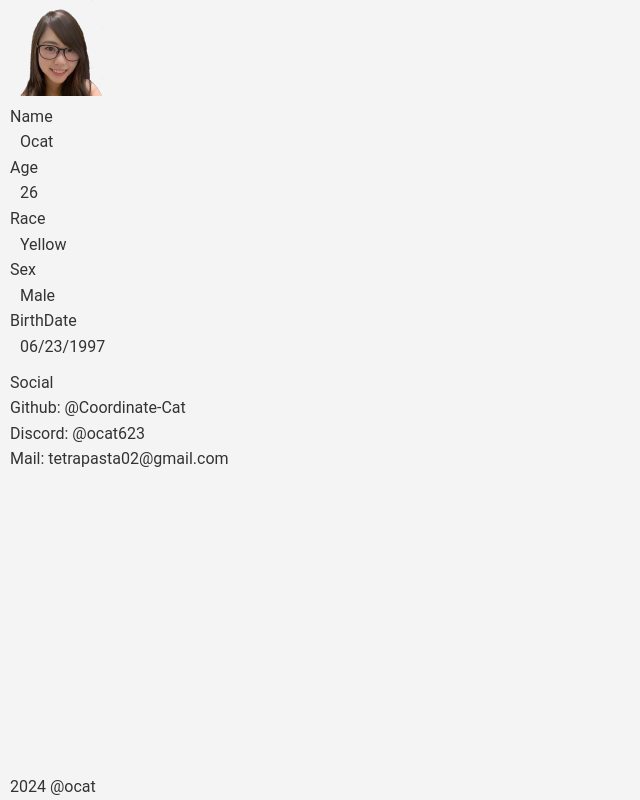
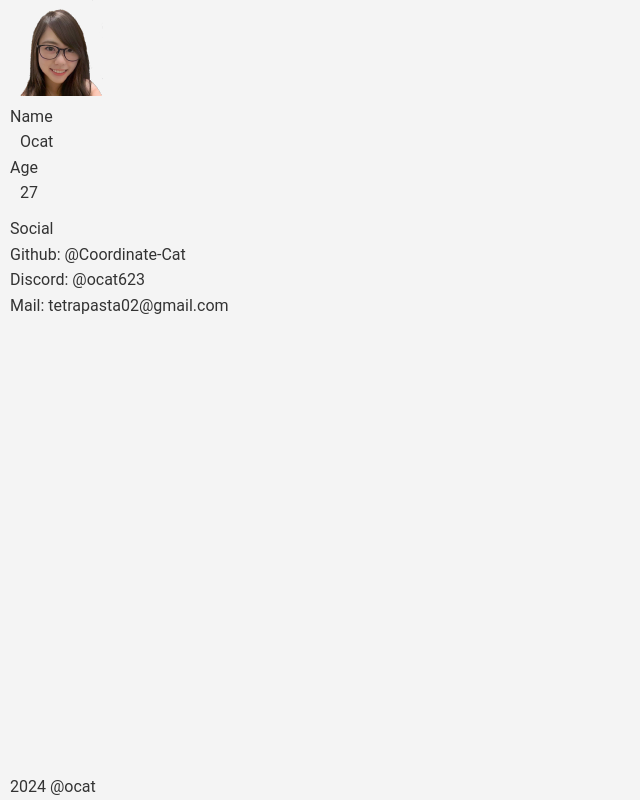
Before and after one commit to Coordinate-Cat/ocat, a plain HTML site: page index.html in a window 1280 px wide. Shown: the whole page, without its empty margins (0-640 px from the left). Drawn offline with Linux system fonts and the light colour scheme.

Commit message:
Update index.html

```diff
--- a/index.html
+++ b/index.html
@@ -17,19 +17,7 @@
       </div>
       <div>
         <p>Age</p>
-        <p class="info">26</p>
-      </div>
-      <div>
-        <p>Race</p>
-        <p class="info">Yellow</p>
-      </div>
-      <div>
-        <p>Sex</p>
-        <p class="info">Male</p>
-      </div>
-      <div>
-        <p>BirthDate</p>
-        <p class="info">06/23/1997</p>
+        <p class="info">27</p>
       </div>
     </div>
 
```
